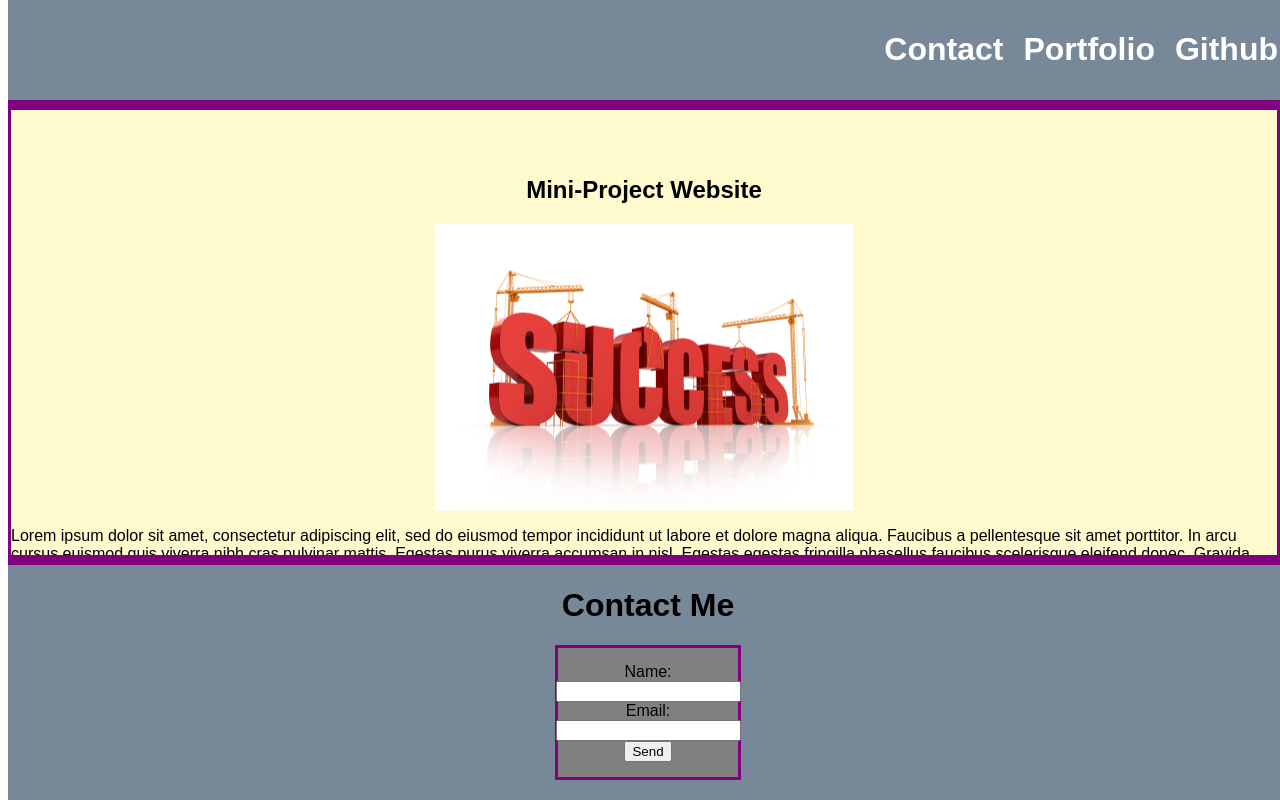
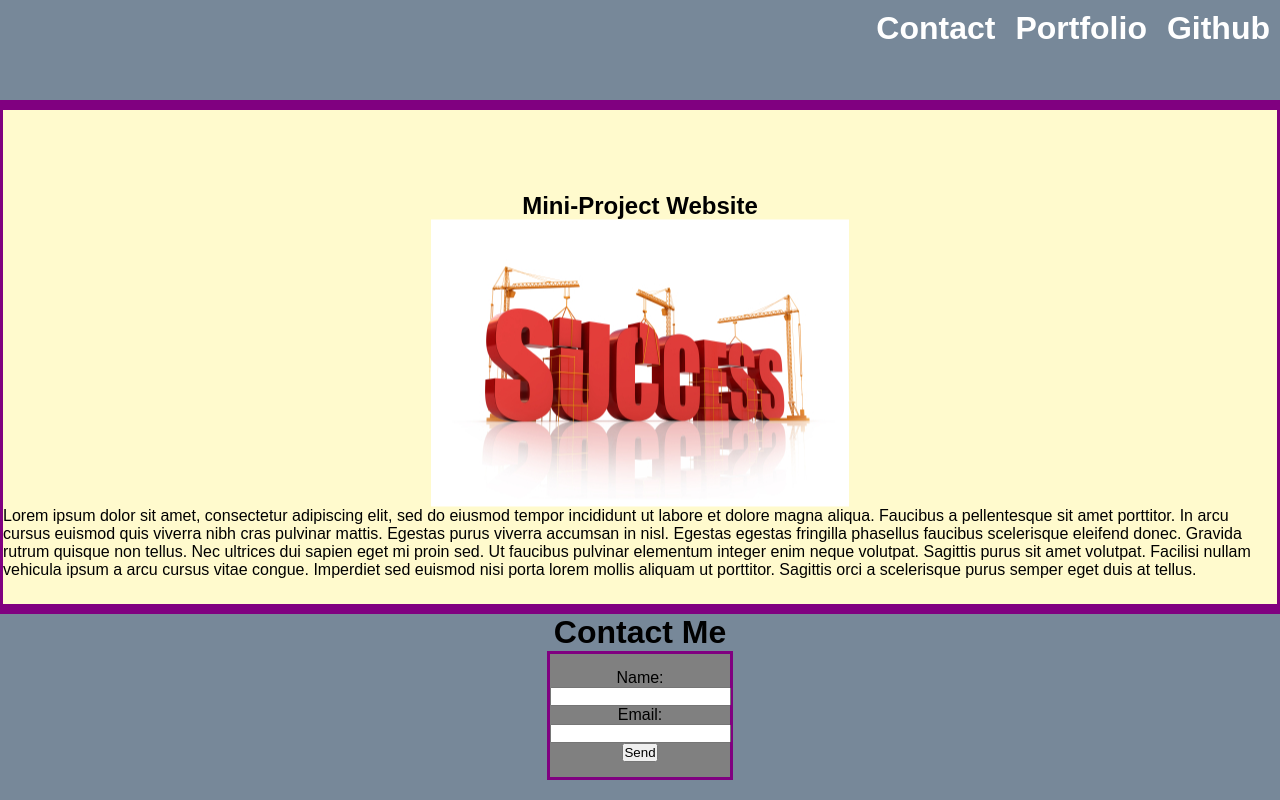
Before and after one commit to TheTrueMop/01-Mini-Project, a plain HTML site: page index.html in a window 1280 px wide. Drawn offline with Linux system fonts and the light colour scheme.

Commit message:
margin 0 padding 0

```diff
--- a/assets/css/style.css
+++ b/assets/css/style.css
@@ -1,5 +1,7 @@
 * {
     font-family: Arial, Helvetica, sans-serif;
+    margin: 0;
+    padding: 0;
 }
 h1 {
     text-align: center;
--- a/index.html
+++ b/index.html
@@ -11,7 +11,7 @@
         <header>
             <h1 class="headerlinks"><a href="https://github.com/">Github</a></h1>
             <h1 class="headerlinks"><a href="https://github.com/TheTrueMop">Portfolio</a></h1>
-            <h1 class="headerlinks"><a href="https://www.google.com/">Contact</a></h1>
+            <h1 class="headerlinks"><a href="#contact">Contact</a></h1>
         </header>
 
         <div id="space">
```
